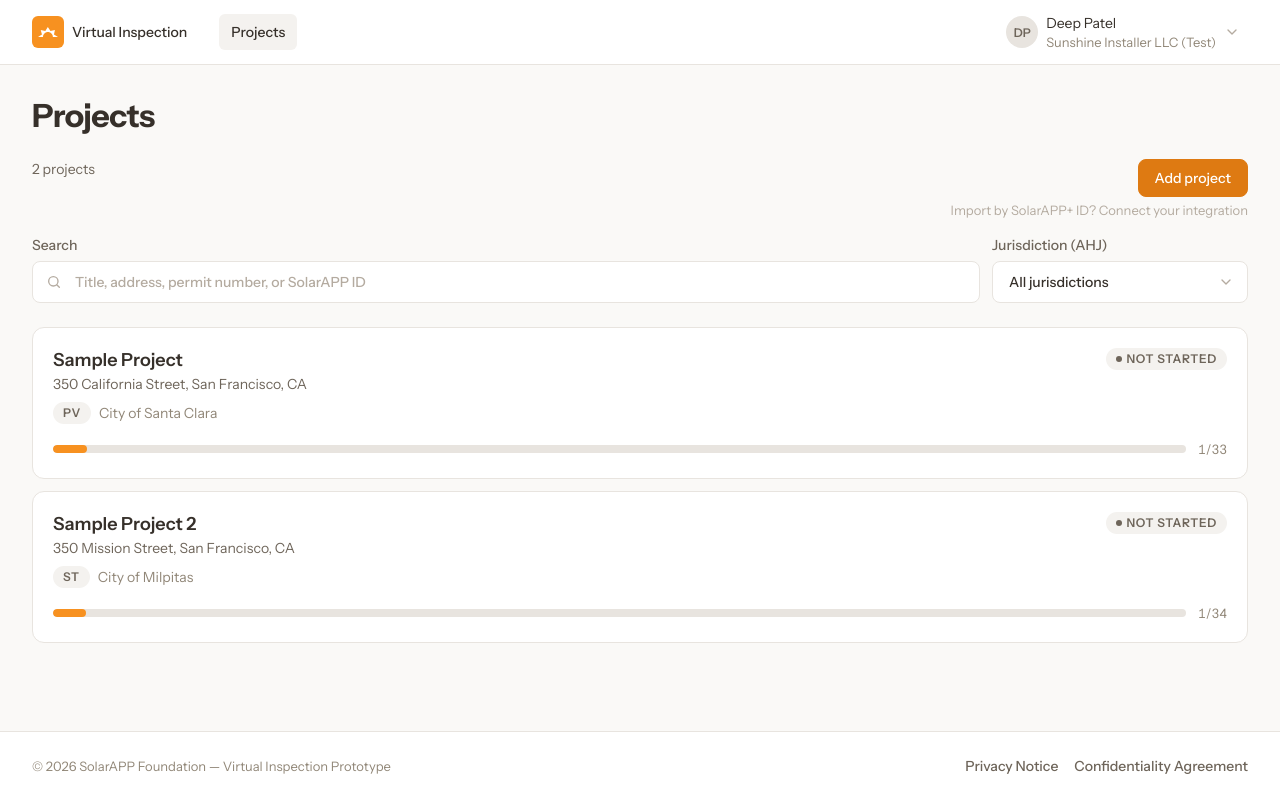
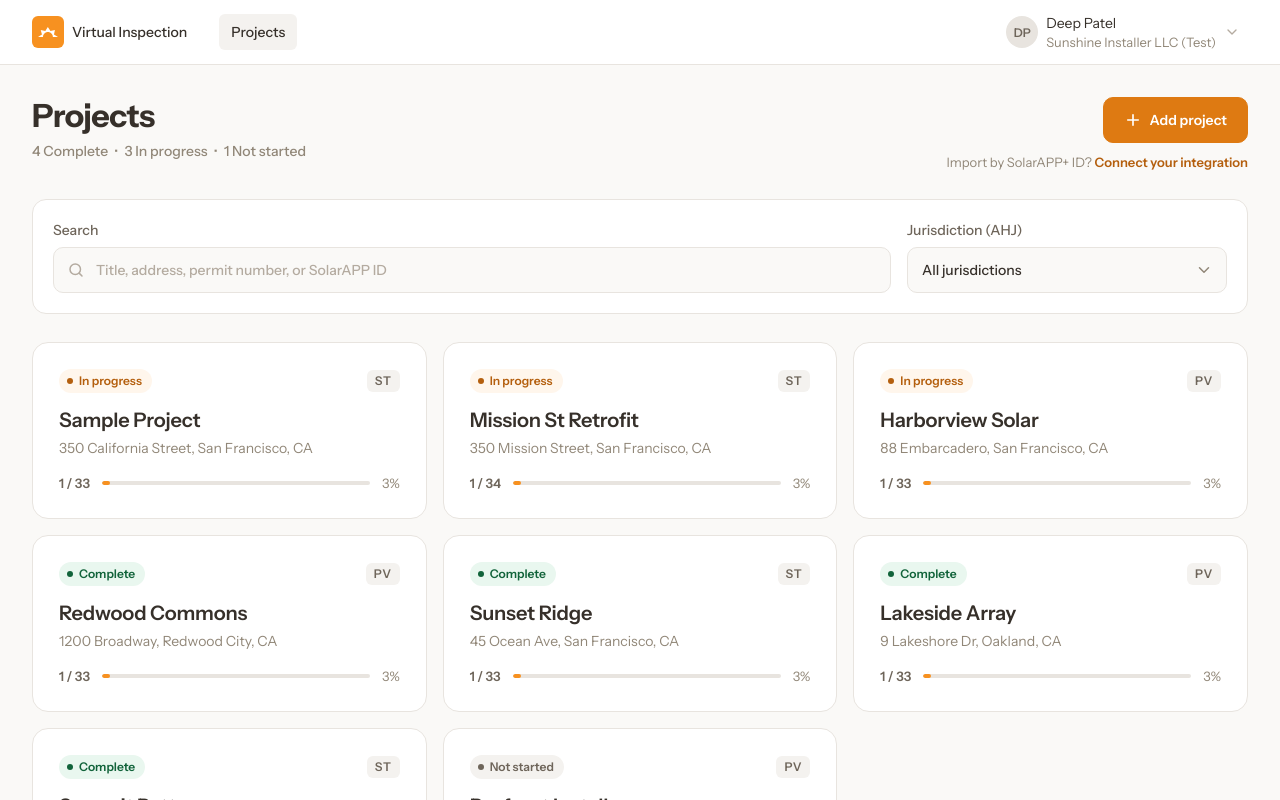
Before and after one commit to deepp2905/solarapp, a React (Vite) app: page / in a window 1280 px wide. Shown: the top 800 px of the page. Built offline with nearby package versions, Linux system fonts and the light colour scheme.

Commit message:
new projects card layout

```diff
--- a/src/components/Icon.tsx
+++ b/src/components/Icon.tsx
@@ -1,6 +1,19 @@
 // Inline SVG icons. Each is a small, self-contained component so there is no
 // sprite-loading / file:// concern under Vite.
 type Props = { className?: string };
+
+export const IconPlus = ({ className }: Props) => (
+  <svg className={className} viewBox="0 0 24 24" aria-hidden="true">
+    <path
+      d="M12 5v14M5 12h14"
+      fill="none"
+      stroke="currentColor"
+      strokeWidth="2.2"
+      strokeLinecap="round"
+      strokeLinejoin="round"
+    />
+  </svg>
+);
 
 export const IconChevronRight = ({ className }: Props) => (
   <svg className={className} viewBox="0 0 24 24" aria-hidden="true">
--- a/src/components/ProjectCard.tsx
+++ b/src/components/ProjectCard.tsx
@@ -1,47 +1,32 @@
 import { Link } from "react-router-dom";
-import {
-  capturedItems,
-  totalItems,
-  type Project,
-  type ProjectStatus,
-} from "../data";
-
-const STATUS_LABEL: Record<ProjectStatus, string> = {
-  "not-started": "Not started",
-  "in-progress": "In progress",
-  complete: "Complete",
-};
+import { capturedItems, totalItems, type Project } from "../data";
+import StatusBadge from "./StatusBadge";
 
 export default function ProjectCard({ project }: { project: Project }) {
   const done = capturedItems(project);
   const total = totalItems(project);
-  const pct = total > 0 ? (done / total) * 100 : 0;
+  const pct = total > 0 ? Math.round((done / total) * 100) : 0;
 
   return (
     <Link to={`/project/${project.id}`} className="project-card">
-      <div className="project-card-head">
-        <div className="project-card-info">
-          <div className="project-card-name">{project.name}</div>
-          <div className="project-card-address">{project.address}</div>
-          <div className="project-card-tags">
-            <span className="tag">{project.type}</span>
-            <span className="project-card-ahj">{project.ahj}</span>
-          </div>
-        </div>
+      <div className="project-card-top">
+        <StatusBadge status={project.status} />
+        <span className="type-chip">{project.type}</span>
+      </div>
 
-        <span className="status-chip">
-          <span className="status-dot" />
-          {STATUS_LABEL[project.status]}
-        </span>
+      <div className="project-card-body">
+        <h3 className="project-card-name">{project.name}</h3>
+        <p className="project-card-address">{project.address}</p>
       </div>
 
       <div className="project-card-progress">
+        <span className="project-card-count">
+          {done} / {total}
+        </span>
         <div className="progress-track">
           <div className="progress-fill" style={{ width: `${pct}%` }} />
         </div>
-        <span className="progress-count">
-          {done}/{total}
-        </span>
+        <span className="project-card-pct">{pct}%</span>
       </div>
     </Link>
   );
--- /dev/null
+++ b/src/components/ProjectFilters.tsx
@@ -0,0 +1,54 @@
+import { IconChevron, IconSearch } from "./Icon";
+
+interface Props {
+  query: string;
+  onQueryChange: (value: string) => void;
+  ahj: string;
+  onAhjChange: (value: string) => void;
+  jurisdictions: string[];
+}
+
+export default function ProjectFilters({
+  query,
+  onQueryChange,
+  ahj,
+  onAhjChange,
+  jurisdictions,
+}: Props) {
+  return (
+    <div className="filters">
+      <label className="field field-grow">
+        <span className="field-label">Search</span>
+        <span className="input-wrap">
+          <IconSearch className="input-icon" />
+          <input
+            className="input"
+            type="search"
+            placeholder="Title, address, permit number, or SolarAPP ID"
+            value={query}
+            onChange={(e) => onQueryChange(e.target.value)}
+          />
+        </span>
+      </label>
+
+      <label className="field field-ahj">
+        <span className="field-label">Jurisdiction (AHJ)</span>
+        <span className="input-wrap">
+          <select
+            className="input select"
+            value={ahj}
+            onChange={(e) => onAhjChange(e.target.value)}
+          >
+            <option value="all">All jurisdictions</option>
+            {jurisdictions.map((j) => (
+              <option key={j} value={j}>
+                {j}
+              </option>
+            ))}
+          </select>
+          <IconChevron className="input-icon input-icon-right select-caret" />
+        </span>
+      </label>
+    </div>
+  );
+}
--- /dev/null
+++ b/src/components/ProjectsHeader.tsx
@@ -0,0 +1,44 @@
+import {
+  PROJECT_STATUS_LABEL,
+  projectStatusCounts,
+  type Project,
+} from "../data";
+import { IconPlus } from "./Icon";
+
+interface Props {
+  projects: Project[];
+  onAddProject?: () => void;
+}
+
+export default function ProjectsHeader({ projects, onAddProject }: Props) {
+  const counts = projectStatusCounts(projects);
+
+  return (
+    <header className="projects-header">
+      <div className="projects-heading">
+        <h1 className="page-title">Projects</h1>
+        <div className="projects-summary">
+          {counts.map(({ status, count }, i) => (
+            <span key={status} className="projects-summary-item">
+              {i > 0 && <span className="projects-summary-sep">•</span>}
+              {count} {PROJECT_STATUS_LABEL[status]}
+            </span>
+          ))}
+        </div>
+      </div>
+
+      <div className="projects-actions">
+        <button type="button" className="btn-solid btn-add" onClick={onAddProject}>
+          <IconPlus className="icon-18" />
+          Add project
+        </button>
+        <p className="projects-import">
+          Import by SolarAPP+ ID?{" "}
+          <a href="#" className="projects-import-link">
+            Connect your integration
+          </a>
+        </p>
+      </div>
+    </header>
+  );
+}
--- /dev/null
+++ b/src/components/StatusBadge.tsx
@@ -0,0 +1,11 @@
+import { PROJECT_STATUS_LABEL, type ProjectStatus } from "../data";
+
+/** Pill showing a project's status — a colored dot + label, tinted per status. */
+export default function StatusBadge({ status }: { status: ProjectStatus }) {
+  return (
+    <span className={`status-badge status-badge--${status}`}>
+      <span className="status-badge-dot" />
+      {PROJECT_STATUS_LABEL[status]}
+    </span>
+  );
+}
--- a/src/data.ts
+++ b/src/data.ts
@@ -253,28 +253,55 @@ function buildSectionsWithExtra(): Section[] {
   return sections;
 }
 
-export const PROJECTS: Project[] = [
-  {
-    id: "sample-project",
-    name: "Sample Project",
-    address: "350 California Street, San Francisco, CA",
-    type: "PV",
-    ahj: "City of Santa Clara",
-    status: "not-started",
+// Demo project definitions. `sections` is built per project so each owns an
+// independent checklist; `buildSectionsWithExtra` gives one a differing count.
+interface ProjectSeed {
+  id: string;
+  name: string;
+  address: string;
+  type: string;
+  ahj: string;
+  status: ProjectStatus;
+  withExtra?: boolean;
+}
+
+const PROJECT_SEEDS: ProjectSeed[] = [
+  { id: "sample-project", name: "Sample Project", address: "350 California Street, San Francisco, CA", type: "ST", ahj: "City of Santa Clara", status: "in-progress" },
+  { id: "mission-st-retrofit", name: "Mission St Retrofit", address: "350 Mission Street, San Francisco, CA", type: "ST", ahj: "City of Milpitas", status: "in-progress", withExtra: true },
+  { id: "harborview-solar", name: "Harborview Solar", address: "88 Embarcadero, San Francisco, CA", type: "PV", ahj: "City of Oakland", status: "in-progress" },
+  { id: "redwood-commons", name: "Redwood Commons", address: "1200 Broadway, Redwood City, CA", type: "PV", ahj: "City of Santa Clara", status: "complete" },
+  { id: "sunset-ridge", name: "Sunset Ridge", address: "45 Ocean Ave, San Francisco, CA", type: "ST", ahj: "City of San Jose", status: "complete" },
+  { id: "lakeside-array", name: "Lakeside Array", address: "9 Lakeshore Dr, Oakland, CA", type: "PV", ahj: "City of Oakland", status: "complete" },
+  { id: "summit-battery", name: "Summit Battery", address: "500 Summit Rd, San Jose, CA", type: "ST", ahj: "City of San Jose", status: "complete" },
+  { id: "bayfront-install", name: "Bayfront Install", address: "12 Bay St, Milpitas, CA", type: "PV", ahj: "City of Milpitas", status: "not-started" },
+];
+
+export const PROJECTS: Project[] = PROJECT_SEEDS.map(
+  ({ withExtra, ...seed }) => ({
+    ...seed,
     gpsToleranceMi: 0.1,
-    sections: buildSections(),
-  },
-  {
-    id: "sample-project-2",
-    name: "Sample Project 2",
-    address: "350 Mission Street, San Francisco, CA",
-    type: "ST",
-    ahj: "City of Milpitas",
-    status: "not-started",
-    gpsToleranceMi: 0.1,
-    sections: buildSectionsWithExtra(),
-  },
-];
+    sections: withExtra ? buildSectionsWithExtra() : buildSections(),
+  })
+);
+
+export const PROJECT_STATUS_LABEL: Record<ProjectStatus, string> = {
+  complete: "Complete",
+  "in-progress": "In progress",
+  "not-started": "Not started",
+};
+
+/** Counts of projects per status, in display order (complete → in-progress → not-started). */
+export function projectStatusCounts(
+  projects: Project[] = PROJECTS
+): { status: ProjectStatus; count: number }[] {
+  const order: ProjectStatus[] = ["complete", "in-progress", "not-started"];
+  return order
+    .map((status) => ({
+      status,
+      count: projects.filter((p) => p.status === status).length,
+    }))
+    .filter((s) => s.count > 0);
+}
 
 export function findProject(id: string): Project | undefined {
   return PROJECTS.find((p) => p.id === id);
--- a/src/pages/Projects.tsx
+++ b/src/pages/Projects.tsx
@@ -1,78 +1,52 @@
-import { useState } from "react";
+import { useMemo, useState } from "react";
 import { PROJECTS } from "../data";
+import ProjectsHeader from "../components/ProjectsHeader";
+import ProjectFilters from "../components/ProjectFilters";
 import ProjectCard from "../components/ProjectCard";
-import { IconChevron, IconSearch } from "../components/Icon";
 
 export default function Projects() {
   const [query, setQuery] = useState("");
+  const [ahj, setAhj] = useState("all");
 
-  const filtered = PROJECTS.filter((p) => {
+  const jurisdictions = useMemo(
+    () => [...new Set(PROJECTS.map((p) => p.ahj))].sort(),
+    []
+  );
+
+  const filtered = useMemo(() => {
     const q = query.trim().toLowerCase();
-    if (!q) return true;
-    return (
+    return PROJECTS.filter((p) => {
+      const matchesAhj = ahj === "all" || p.ahj === ahj;
+      const matchesQuery =
+        !q ||
         p.name.toLowerCase().includes(q) ||
         p.address.toLowerCase().includes(q) ||
-      p.ahj.toLowerCase().includes(q)
-    );
+        p.ahj.toLowerCase().includes(q);
+      return matchesAhj && matchesQuery;
     });
+  }, [query, ahj]);
 
   return (
     <main className="page">
-      <h1 className="page-title">Projects</h1>
+      <ProjectsHeader projects={PROJECTS} />
 
-      <div className="projects-toolbar">
-        <span className="projects-count">
-          {PROJECTS.length} project{PROJECTS.length === 1 ? "" : "s"}
-        </span>
-        <div className="projects-add">
-          <button type="button" className="btn-solid">
-            Add project
-          </button>
-          <span className="projects-import">
-            Import by SolarAPP+ ID? Connect your integration
-          </span>
-        </div>
-      </div>
+      <ProjectFilters
+        query={query}
+        onQueryChange={setQuery}
+        ahj={ahj}
+        onAhjChange={setAhj}
+        jurisdictions={jurisdictions}
+      />
 
-      <div className="filters">
-        <label className="field field-grow">
-          <span className="field-label">Search</span>
-          <span className="input-wrap">
-            <IconSearch className="input-icon" />
-            <input
-              className="input"
-              type="search"
-              placeholder="Title, address, permit number, or SolarAPP ID"
-              value={query}
-              onChange={(e) => setQuery(e.target.value)}
-            />
-          </span>
-        </label>
-
-        <label className="field field-ahj">
-          <span className="field-label">Jurisdiction (AHJ)</span>
-          <span className="input-wrap">
-            <select className="input select" defaultValue="all">
-              <option value="all">All jurisdictions</option>
-              {[...new Set(PROJECTS.map((p) => p.ahj))].map((ahj) => (
-                <option key={ahj} value={ahj}>
-                  {ahj}
-                </option>
-              ))}
-            </select>
-            <IconChevron className="input-icon input-icon-right select-caret" />
-          </span>
-        </label>
-      </div>
-
-      <div className="projects-list">
+      {filtered.length > 0 ? (
+        <div className="projects-grid">
           {filtered.map((project) => (
             <ProjectCard key={project.id} project={project} />
           ))}
-        {filtered.length === 0 && (
-          <p className="projects-empty">No projects match “{query}”.</p>
+        </div>
+      ) : (
+        <p className="projects-empty">No projects match your filters.</p>
       )}
-      </div>
     </main>
   );
 }
--- a/src/styles.css
+++ b/src/styles.css
@@ -239,7 +239,8 @@ body {
 }
 
 .text-h3,
-.section-title {
+.section-title,
+.project-card-name {
   font-size: var(--fs-h3);
   line-height: var(--lh-h3);
   font-weight: var(--fw-semibold);
@@ -247,7 +248,6 @@ body {
 }
 
 .text-title,
-.project-card-name,
 .evidence-name {
   font-size: var(--fs-title);
   line-height: var(--lh-title);
@@ -274,8 +274,7 @@ body {
 .breadcrumb,
 .detail-subtitle,
 .project-card-address,
-.project-card-ahj,
-.projects-count,
+.projects-summary,
 .projects-empty {
   font-size: var(--fs-body-sm);
   line-height: var(--lh-body-sm);
@@ -313,6 +312,8 @@ body {
 .override-hint,
 .alert-text,
 .projects-import,
+.project-card-count,
+.project-card-pct,
 .footer-copy {
   font-size: var(--fs-caption);
   line-height: var(--lh-caption);
@@ -322,8 +323,7 @@ body {
 .text-overline,
 .badge,
 .pill,
-.tag,
-.status-chip {
+.type-chip {
   font-size: var(--fs-overline);
   line-height: var(--lh-overline);
   font-weight: var(--fw-semibold);
@@ -1121,33 +1121,50 @@ a {
   flex: 1;
 }
 
-/* ---------- Projects page ---------- */
+/* ---------- Projects page header ---------- */
 .page-title {
   color: var(--text);
-  margin: 0 0 24px;
+  margin: 0;
 }
 
-.projects-toolbar {
+.projects-header {
   display: flex;
   align-items: flex-start;
   justify-content: space-between;
-  gap: 12px;
-  margin-bottom: 16px;
+  gap: 24px;
+  margin-bottom: 28px;
 }
 
-.projects-count {
-  color: var(--text-2);
+.projects-heading {
+  display: flex;
+  flex-direction: column;
+  gap: 6px;
 }
 
-.projects-add {
+.projects-summary {
+  display: flex;
+  align-items: center;
+  gap: 6px;
+  color: var(--color-text-muted);
+}
+
+.projects-summary-item {
+  display: inline-flex;
+  align-items: center;
+  gap: 6px;
+  font-weight: var(--fw-medium);
+}
+
+.projects-summary-sep {
+  color: var(--color-text-muted);
+  font-weight: var(--fw-regular);
+}
+
+.projects-actions {
   display: flex;
   flex-direction: column;
   align-items: flex-end;
-  gap: 4px;
-}
-
-.projects-import {
-  color: var(--color-text-placeholder);
+  gap: 10px;
 }
 
 .btn-solid {
@@ -1163,17 +1180,45 @@ a {
   border-color: var(--color-primary-fill-hover);
 }
 
+.btn-add {
+  display: inline-flex;
+  align-items: center;
+  gap: 8px;
+  border-radius: 10px;
+  padding: 12px 20px;
+  font-weight: var(--fw-semibold);
+}
+
+.projects-import {
+  color: var(--color-text-muted);
+  margin: 0;
+}
+
+.projects-import-link {
+  color: var(--color-brand-strong);
+  font-weight: var(--fw-semibold);
+}
+
+.projects-import-link:hover {
+  text-decoration: underline;
+}
+
 /* ---------- Filters ---------- */
 .filters {
   display: flex;
   align-items: flex-end;
-  gap: 12px;
-  margin-bottom: 24px;
+  gap: 16px;
+  background: var(--card);
+  border: 1px solid var(--border);
+  border-radius: 14px;
+  padding: 20px;
+  margin-bottom: 28px;
 }
 
 .field {
   display: flex;
   flex-direction: column;
+  gap: 7px;
 }
 
 .field-grow {
@@ -1181,13 +1226,12 @@ a {
 }
 
 .field-ahj {
-  width: 256px;
+  width: 320px;
   flex: none;
 }
 
 .field-label {
   color: var(--color-text-secondary);
-  margin-bottom: 6px;
 }
 
 .input-wrap {
@@ -1199,11 +1243,11 @@ a {
 .input {
   width: 100%;
   border: 1px solid var(--border);
-  border-radius: 8px;
-  padding: 10px 16px;
+  border-radius: 10px;
+  padding: 12px 14px;
   font-family: inherit;
   color: var(--text);
-  background: var(--card);
+  background: var(--color-bg);
 }
 
 .input::placeholder {
@@ -1222,8 +1266,8 @@ a {
 .input-icon {
   position: absolute;
   left: 14px;
-  width: 16px;
-  height: 16px;
+  width: 18px;
+  height: 18px;
   color: var(--color-text-placeholder);
   pointer-events: none;
 }
@@ -1241,95 +1285,147 @@ a {
 
 .select-caret {
   transform: rotate(180deg);
-  color: var(--color-text-placeholder);
+  color: var(--color-text-muted);
 }
 
-/* ---------- Project cards ---------- */
-.projects-list {
-  display: flex;
-  flex-direction: column;
-  gap: 12px;
+/* ---------- Project grid + cards ---------- */
+.projects-grid {
+  display: grid;
+  grid-template-columns: repeat(3, 1fr);
+  gap: 16px;
 }
 
 .project-card {
-  display: block;
+  display: flex;
+  flex-direction: column;
+  gap: 14px;
   background: var(--card);
   border: 1px solid var(--border);
-  border-radius: 12px;
-  padding: 20px;
+  border-radius: 16px;
+  padding: 26px;
 }
 
 .project-card:hover {
   border-color: var(--color-border-strong);
-  box-shadow: 0 1px 3px rgba(16, 24, 40, 0.06);
+  box-shadow: 0 1px 3px rgba(31, 27, 23, 0.06);
 }
 
-.project-card-head {
+.project-card-top {
   display: flex;
-  align-items: flex-start;
+  align-items: center;
   justify-content: space-between;
-  gap: 16px;
+  gap: 14px;
 }
 
-.project-card-info {
-  min-width: 0;
+.project-card-body {
+  display: flex;
+  flex-direction: column;
+  gap: 5px;
 }
 
 .project-card-name {
   color: var(--text);
+  margin: 0;
 }
 
 .project-card-address {
-  color: var(--text-2);
-  margin-top: 2px;
+  color: var(--color-text-muted);
+  margin: 0;
 }
 
-.project-card-tags {
+.project-card-progress {
   display: flex;
   align-items: center;
-  flex-wrap: wrap;
-  gap: 8px;
-  margin-top: 8px;
+  gap: 12px;
+  padding-top: 2px;
 }
 
-.project-card-ahj {
-  color: var(--muted);
+.project-card-count {
+  flex: none;
+  color: var(--color-text-secondary);
+  font-weight: var(--fw-semibold);
 }
 
-.tag {
-  background: var(--border-soft);
-  color: var(--text-2);
-  border-radius: 999px;
-  padding: 3px 10px;
+.project-card-pct {
+  flex: none;
+  color: var(--color-text-muted);
 }
 
-.status-chip {
+.project-card .progress-track {
+  height: 4px;
+}
+
+/* Type chip (PV / ST) */
+.type-chip {
+  flex: none;
+  background: var(--color-surface-sunken);
+  color: var(--color-text-secondary);
+  border-radius: 6px;
+  padding: 3px 8px;
+}
+
+/* Status badge (dot + label), tinted per status */
+.status-badge {
   display: inline-flex;
   align-items: center;
-  gap: 4px;
-  background: var(--border-soft);
-  color: var(--text-2);
+  gap: 6px;
   border-radius: 999px;
-  padding: 3px 10px;
+  padding: 4px 10px 4px 8px;
+  font-size: var(--fs-overline);
+  line-height: var(--lh-overline);
+  font-weight: var(--fw-semibold);
+}
+
+.status-badge-dot {
+  width: 6px;
+  height: 6px;
+  border-radius: 999px;
+  background: currentColor;
   flex: none;
 }
 
-.status-dot {
-  width: 6.4px;
-  height: 6.4px;
-  border-radius: 999px;
-  background: var(--text-2);
+.status-badge--in-progress {
+  background: var(--color-brand-wash);
+  color: var(--color-brand-strong);
 }
 
-.project-card-progress {
-  margin-top: 16px;
-  display: flex;
-  align-items: center;
-  gap: 12px;
+.status-badge--complete {
+  background: var(--color-success-bg);
+  color: var(--color-success-text);
+}
+
+.status-badge--not-started {
+  background: var(--color-surface-sunken);
+  color: var(--color-text-secondary);
 }
 
 .projects-empty {
   color: var(--muted);
+}
+
+@media (max-width: 1023px) {
+  .projects-grid {
+    grid-template-columns: repeat(2, 1fr);
+  }
+}
+
+@media (max-width: 767px) {
+  .projects-grid {
+    grid-template-columns: 1fr;
+  }
+  .projects-header {
+    flex-direction: column;
+  }
+  .projects-actions {
+    align-items: flex-start;
+  }
+  .filters {
+    flex-direction: column;
+    align-items: stretch;
+  }
+  .field-ahj {
+    width: 100%;
+  }
 }
 
 /* ---------- Footer ---------- */
```
Lines whose indentation alone changed are shown as unchanged.
